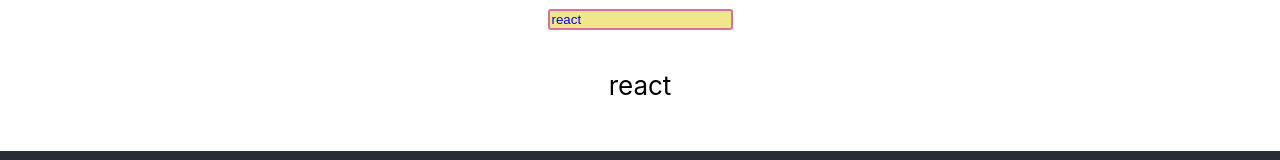
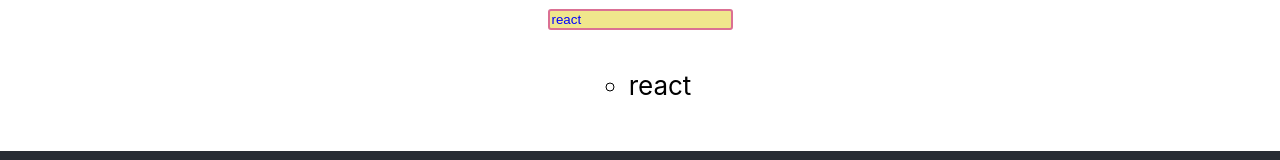
Before and after one commit to Dmitry16/finder, a React app: page / in a window 1280 px wide. Shown: the part 377-537 px from the top of the page. Built offline with nearby package versions, Linux system fonts and the light colour scheme.

Commit message:
dropdown_list

```diff
--- a/src/components/MatchesList.tsx
+++ b/src/components/MatchesList.tsx
@@ -1,5 +1,18 @@
 import React, { Fragment, useState, useEffect } from 'react';
 import styled from 'styled-components';
+
+const List = styled.ul`
+  margin: 0;
+  text-align: center;
+  list-style-type: circle;
+`
+const ListItem = styled.li`
+  text-align: center;
+  cursor: pointer;
+  &:hover {
+    color: red;
+  }
+`
 
 interface Props {
   match: string,
@@ -9,7 +22,9 @@
 const MatchesList: React.FC<Props> = (props: Props) => {
 
   return (
-    <div>{ props.match }</div>
+    <List>
+      <ListItem >{ props.match }</ListItem>
+    </List>
   )
 }
 
```
